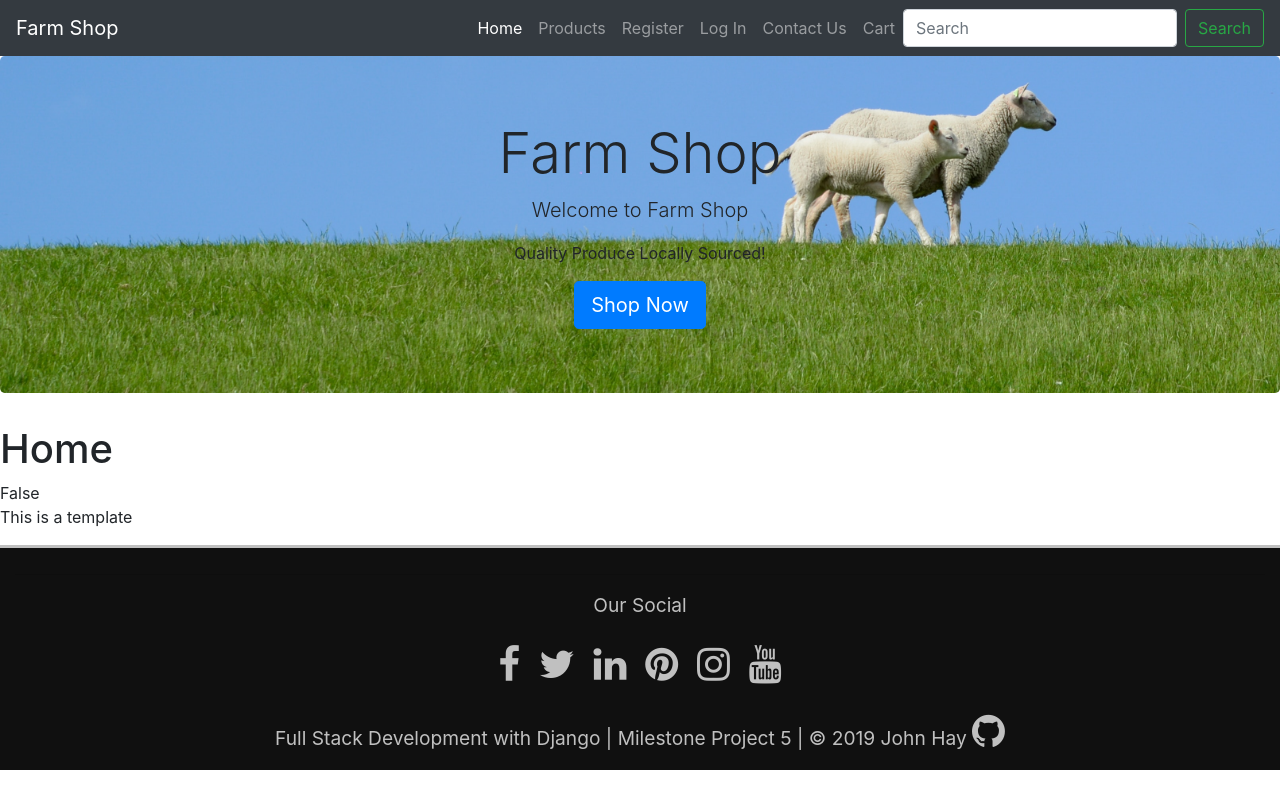
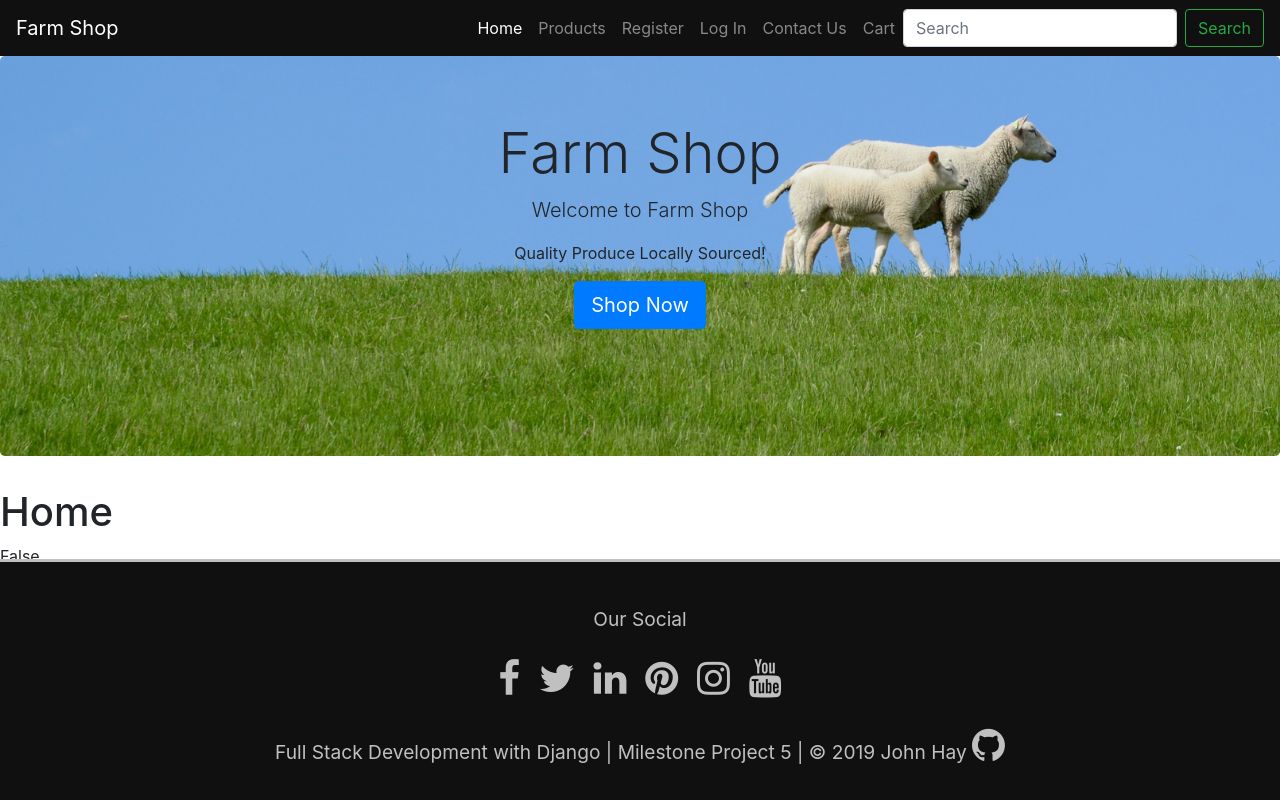
Before and after one commit to JayPeaa/msproject5, a Django app: page / in a window 1280 px wide. Run offline with Django 3.2, Linux system fonts and the light colour scheme; some libraries are stand-ins or nearby versions.

Commit message:
Tidied up footer scss and increased jumbtron size

```diff
--- a/static/css/main.css
+++ b/static/css/main.css
@@ -9,10 +9,10 @@
   border-top: solid;
   border-color: silver; }
 
-.social-footer {
+.footer-text {
   color: silver; }
 
-.footer-text {
+.social-footer {
   color: silver; }
 
 .social-links {
@@ -31,14 +31,8 @@
 .fa:hover {
   color: #fec606; }
 
-.container.subscribe-container {
-  text-align: center;
-  margin-top: 2.5em;
-  -webkit-box-align: center;
-  -ms-flex-align: center;
-  align-items: center; }
-
 .jumbotron {
   background: white url("/static/img/hero4.jpg");
   background-size: cover;
-  background-position: center center; }
+  background-position: center;
+  height: 50vh; }
--- a/static/scss/_footer.scss
+++ b/static/scss/_footer.scss
@@ -1,4 +1,6 @@
-.footer-container {
+.footer {
+
+    &-container {
         text-align: center;
         background-color: #101010;
         margin-top: auto;
@@ -10,20 +12,26 @@
         border-color: silver;
     }
 
-.social-footer {
+    &-text {
         color: silver;
     }
 
-.footer-text {
+}
+
+.social {
+
+    &-footer {
         color: silver;
     }
 
-.social-links {
+    &-links {
         font-size: 2em;
         text-align: center;
         background-color: #101010;
         margin: 0;
         padding-bottom: .5em;
+    }
+
 }
 
 .fa {
@@ -37,11 +45,3 @@
     color: #fec606;
 
 }
-
-.container.subscribe-container {
-    text-align: center;
-    margin-top: 2.5em;
-    -webkit-box-align: center;
-    -ms-flex-align: center;
-    align-items: center;
-}
--- a/static/scss/_jumbotron.scss
+++ b/static/scss/_jumbotron.scss
@@ -1,7 +1,7 @@
 .jumbotron {
     background: white url("/static/img/hero4.jpg");
-
     background-size: cover;
-    background-position: center center;
+    background-position: center;
+    height: 50vh;
 
 }
--- a/templates/base.html
+++ b/templates/base.html
@@ -13,7 +13,7 @@
   <link rel="stylesheet" href="{% static 'css/main.css' %}" type="text/css" />
   <title>Farm Shop</title>
 </head>
-<nav class="navbar navbar-expand-lg navbar-dark bg-dark">
+<nav class="navbar navbar-expand-lg navbar-dark" style="background-color: #101010;">
   <a class="navbar-brand" href="#">Farm Shop</a>
   <button class="navbar-toggler" type="button" data-toggle="collapse" data-target="#navbarNav" aria-controls="navbarNav"
     aria-expanded="false" aria-label="Toggle navigation">
@@ -63,7 +63,7 @@
     integrity="sha384-JjSmVgyd0p3pXB1rRibZUAYoIIy6OrQ6VrjIEaFf/nJGzIxFDsf4x0xIM+B07jRM" crossorigin="anonymous">
   </script>
 </body>
-<footer class="container-fluid footer-container">
+<footer class="footer-container fixed-bottom">
   <hr />
   <p class="social-footer">Our Social</p>
   <ul class="list-inline social-links ">
```
Lines whose indentation alone changed are shown as unchanged.
